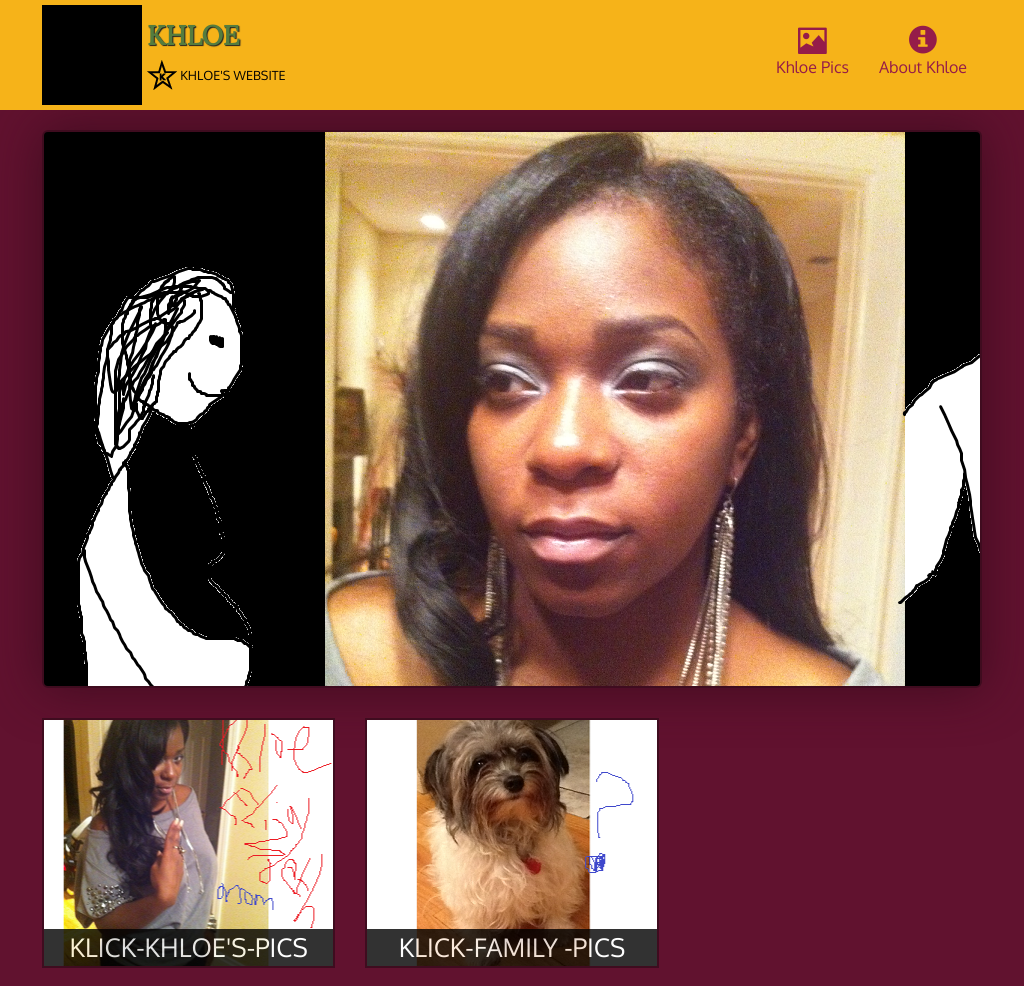
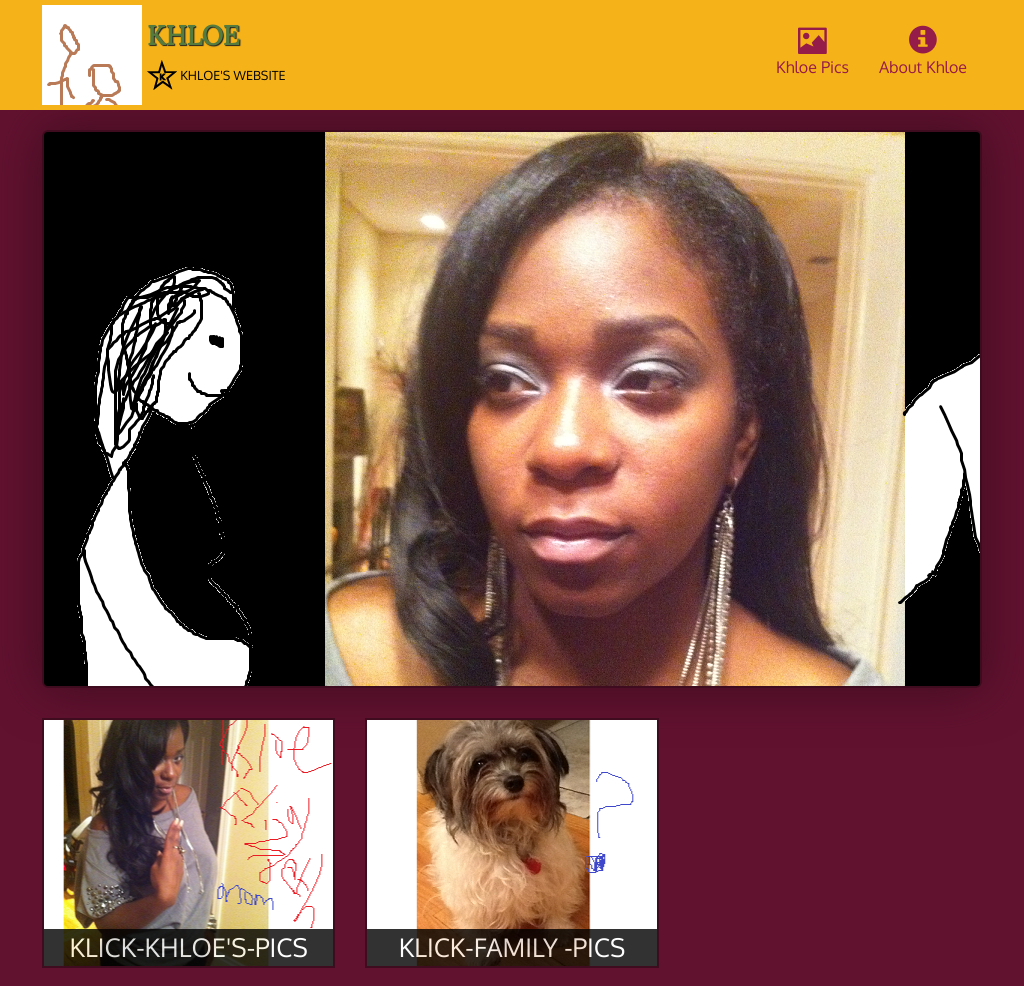
Before and after one commit to phubbert8/KHLOE, a plain HTML site: page index.html in a window 1024 px wide. Shown: the top 986 px of the page. Drawn offline with Linux system fonts and the light colour scheme.

Commit message:
Update styles.css

```diff
--- a/css/styles.css
+++ b/css/styles.css
@@ -228,7 +228,7 @@ h3.photo-item-title {
 @media (min-width: 992px) and (max-width: 1199px) {
   /* Header */
   #khloe-img {
-    background: url('../image/mom-large.png') no-repeat;
+    background: url('../image/khloe-lg-2-image.png') no-repeat;
     width: 100px;
     height: 100px;
     margin: 5px 5px 5px 0;
```
